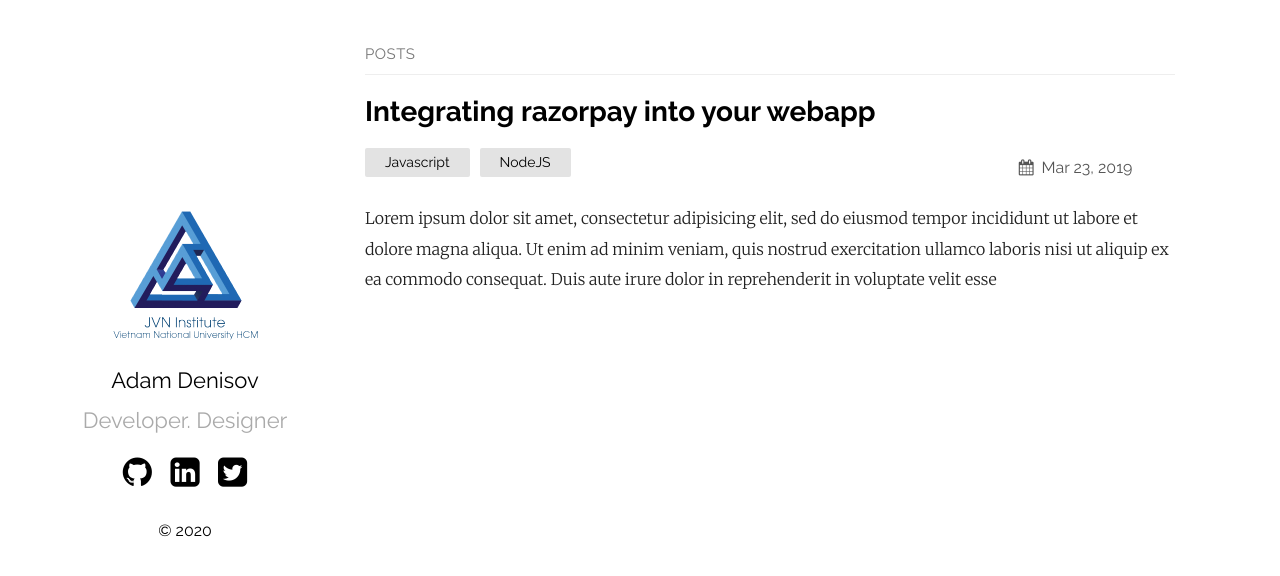
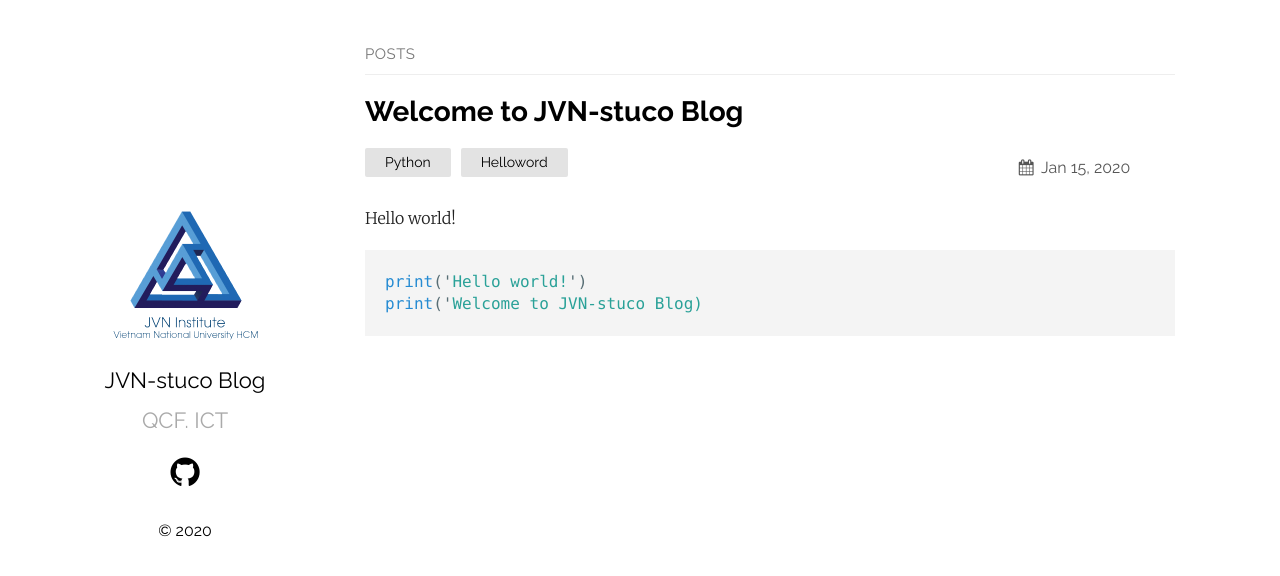
Before and after one commit to jvn-stuco/jvn-stuco.github.io, a Jekyll site: the page built from index.md, in a window 1280 px wide. Shown: the top 576 px of the page. Built offline with Jekyll 4.4.1, drawn with Linux system fonts in a browser that asks for light colours.

Commit message:
done first edit init

````diff
--- a/_config.yml
+++ b/_config.yml
@@ -1,10 +1,8 @@
-title: Your awesome title
-author: GitHub User
-email: your-email@domain.com
+title: JVN-stuco Blog
+author: JVN student
+# email: 2018@qcf.jvn.edu.vn or 2018@ict.jvn.edu.vn
 description: > # this means to ignore newlines until "show_exerpts:"
-  Write an awesome description for your new site here. You can edit this
-  line in _config.yml. It will appear in your document head meta (for
-  Google search results) and in your feed.xml site description.
+  This is a place for a better mind.
 show_excerpts: true # set to true to show excerpts on the homepage
 
 # Minima date format
@@ -12,16 +10,16 @@ show_excerpts: true # set to true to show excerpts on the homepage
 sass:
   sass_dir: _sass
 plainwhite:
-  name: Adam Denisov
-  tagline: Developer. Designer
+  name: JVN-stuco Blog
+  tagline: QCF. ICT
   date_format: "%b %-d, %Y"
   sitemap: true # set to true to generate sitemap.xml content
 
   # generate social links in footer
   social_links:
-    twitter: thelehhman
-    github:  thelehhman
-    linkedIn: in/thelehhman
+    # twitter: thelehhman
+    github:  jvn-stuco
+    # linkedIn: in/thelehhman
     rss: rss
     # dribbble: jekyll
     # facebook: jekyll
--- a/_posts/2019-03-23-welcome-to-jekyll.markdown
+++ /dev/null
@@ -1,28 +0,0 @@
----
-layout: post
-title:  "Integrating razorpay into your webapp"
-date:   2019-03-23 21:03:36 +0530
-categories: Javascript NodeJS
----
-Lorem ipsum dolor sit amet, consectetur adipisicing elit, sed do eiusmod tempor incididunt ut labore et dolore magna aliqua. Ut enim ad minim veniam, quis nostrud exercitation ullamco laboris nisi ut aliquip ex ea commodo consequat. Duis aute irure dolor in reprehenderit in voluptate velit esse
-
-```javascript
-const Razorpay = require('razorpay');
-
-let rzp = Razorpay({
-	key_id: 'KEY_ID',
-	secret: 'name'
-});
-
-// capture request
-rzp.capture(payment_id, cost)
-	.then(function (data) {
-		return 2;
-	})
-```
-
-Check out the [Jekyll docs][jekyll-docs] for more info on how to get the most out of Jekyll. File all bugs/feature requests at [Jekyll’s GitHub repo][jekyll-gh]. If you have questions, you can ask them on [Jekyll Talk][jekyll-talk].
-
-[jekyll-docs]: https://jekyllrb.com/docs/home
-[jekyll-gh]:   https://github.com/jekyll/jekyll
-[jekyll-talk]: https://talk.jekyllrb.com/
--- /dev/null
+++ b/_posts/2020-01-15-welcome-to-jvnstuco.markdown
@@ -0,0 +1,13 @@
+---
+layout: post
+title:  "Welcome to JVN-stuco Blog"
+date:   Wednesday, January 15, 2020 (GMT+7)
+categories: Python Helloword
+---
+Hello world!
+```python
+print('Hello world!')
+print('Welcome to JVN-stuco Blog)
+```
+
+This blog we talk about Quantitative Finance and Data Science
````
Also changed, not shown: Gemfile.lock (added).
